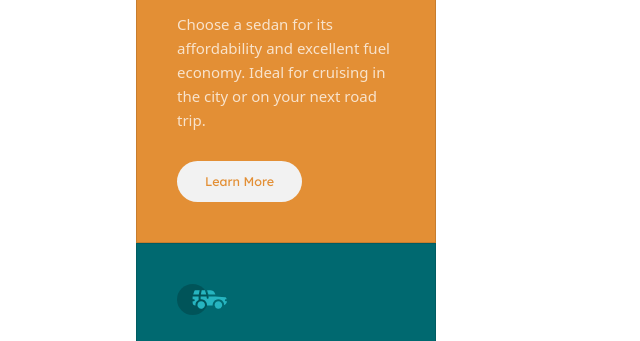
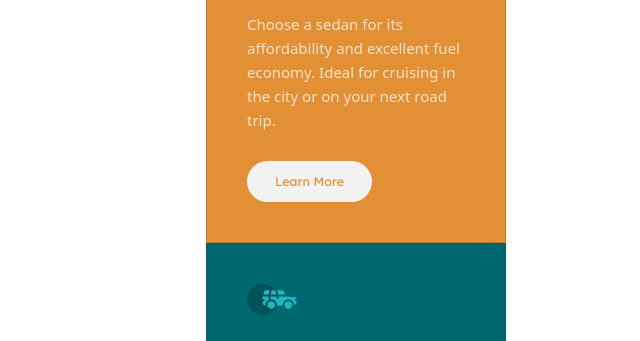
Before and after one commit to tamerlantian/3-column-preview-card-component-main, a website: page index.html in a window 1280 px wide. Shown: the part 208-549 px from the top of the page, without its empty margins (284-924 px from the left). Drawn offline with nearby package versions, Linux system fonts and the light colour scheme.

Commit message:
centering mobile container

```diff
--- a/scss/main.scss
+++ b/scss/main.scss
@@ -13,11 +13,12 @@ $ff-secondary: 'Big Shoulders Display', cursive;
 html {
     font-size: 62.5%;
     font-family: $ff-primary;
+    height: 100vh;
 }
 
 .container {
     min-width: 375px;
-    margin: 5em 0;
+    margin: 5em auto;
     // min-height: 100%;  /* Fallback for browsers do NOT support vh unit */
     // min-height: 100vh;
 }
```
Also changed, not shown: public/css/main.css.
